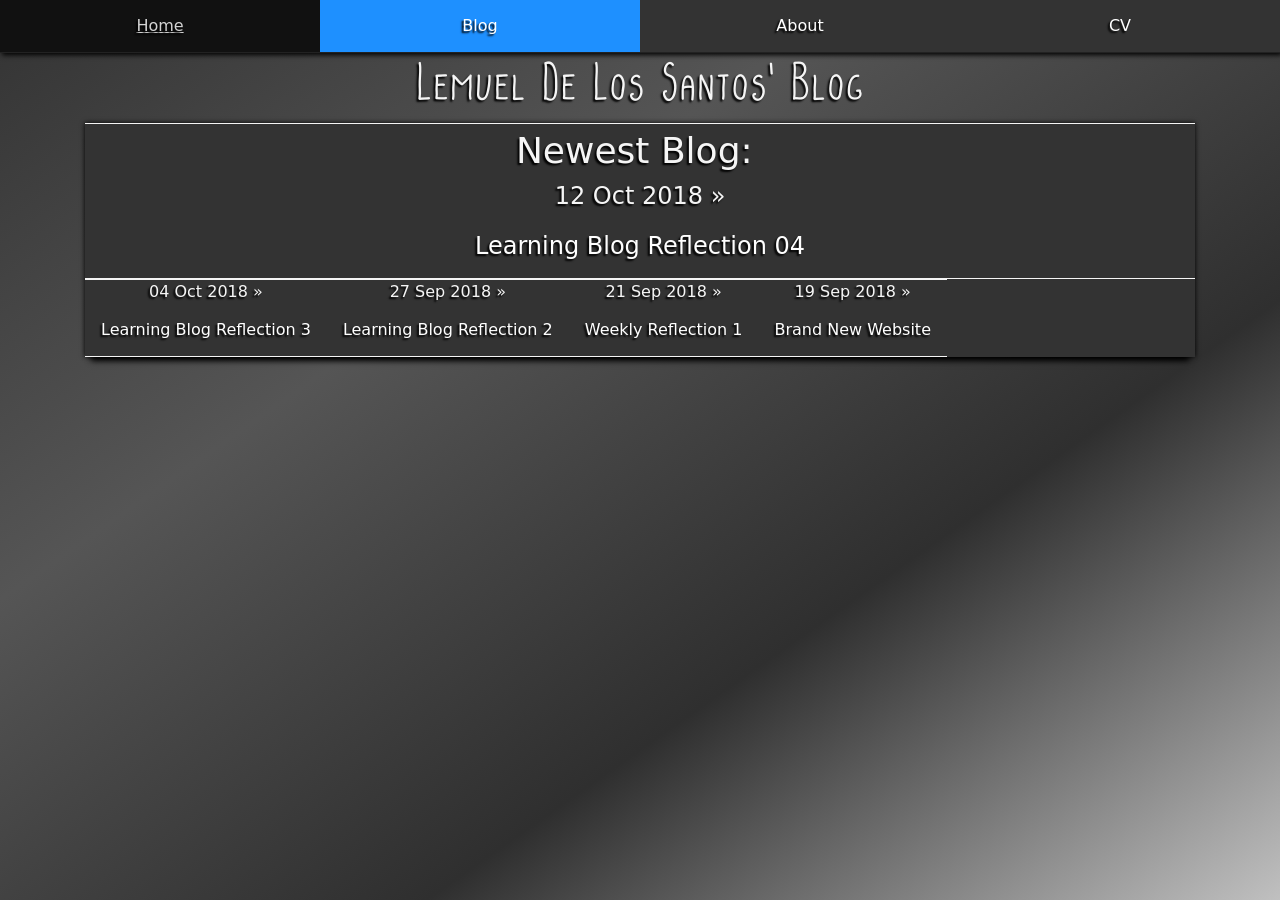
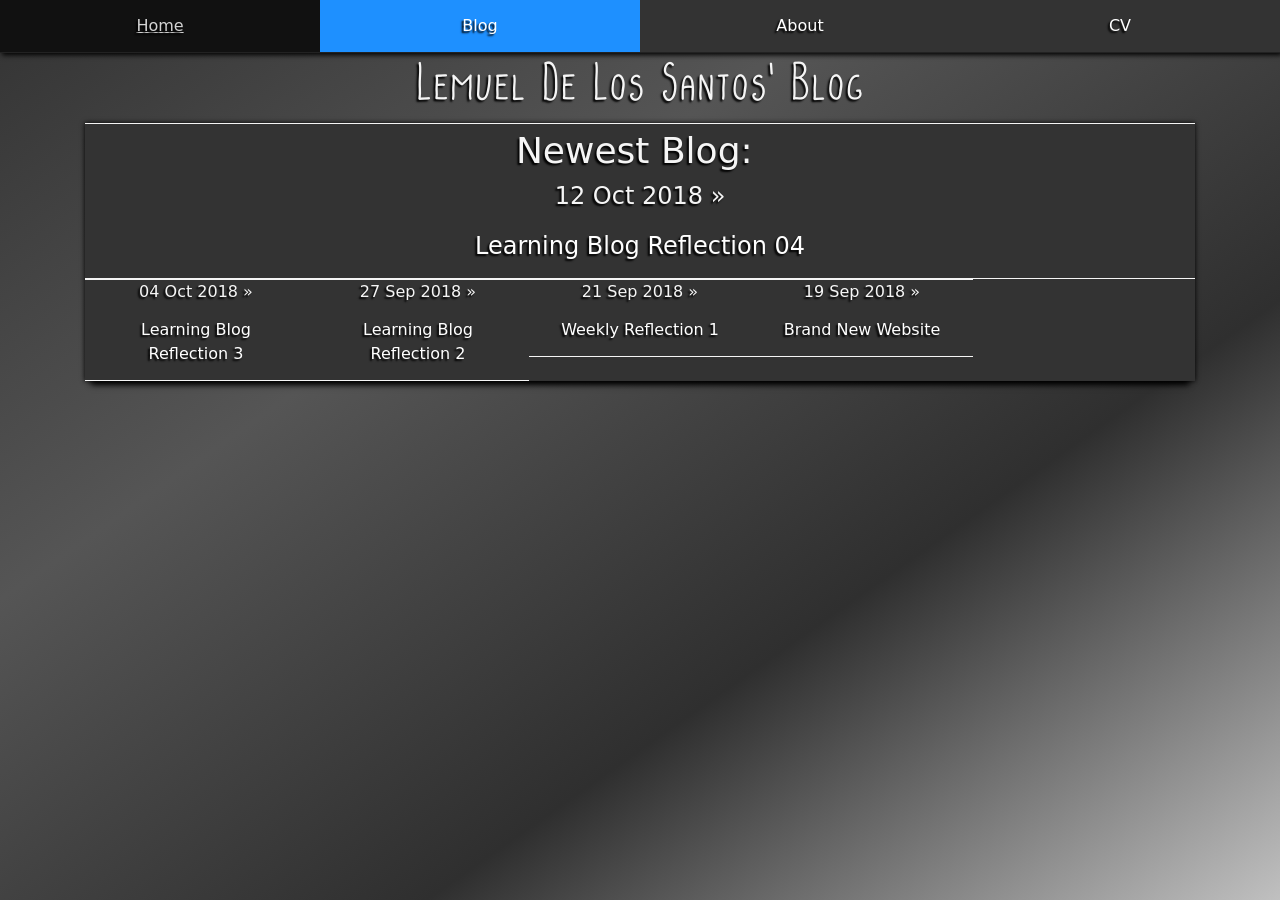
Before and after one commit to lemueldls/lemueld6200.github.io, a Jekyll site: the page built from blog/index.html, in a window 1280 px wide. Built offline with Jekyll 4.4.1, drawn with Linux system fonts in a browser that asks for light colours; the list of posts is cut into pages by our own code.

Commit message:
Update main.css

```diff
--- a/css/main.css
+++ b/css/main.css
@@ -74,7 +74,7 @@ rect {
 	box-shadow: 0 10px 6px -6px black, 0 0 5px black;
 }
 .posts li {
-	width: calc(100%/6%);
+	width: 20%;
 	border-top: thin solid whitesmoke;
 	border-bottom: thin solid whitesmoke;
 }
```
